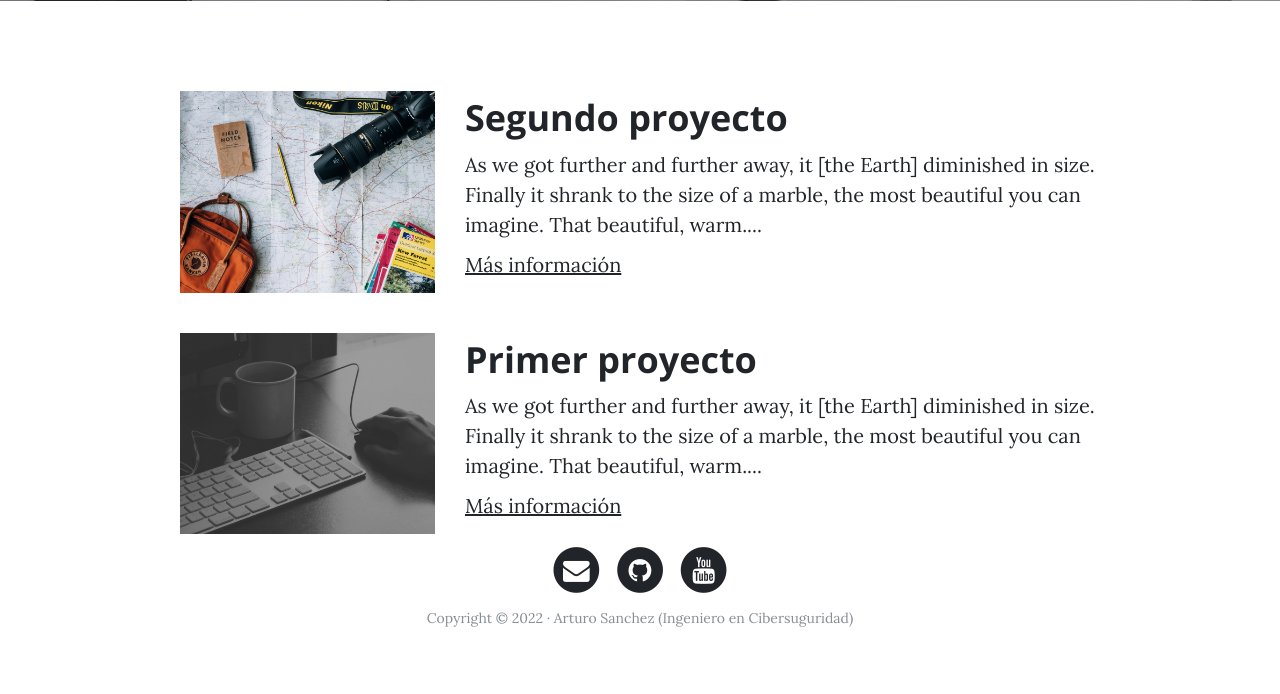
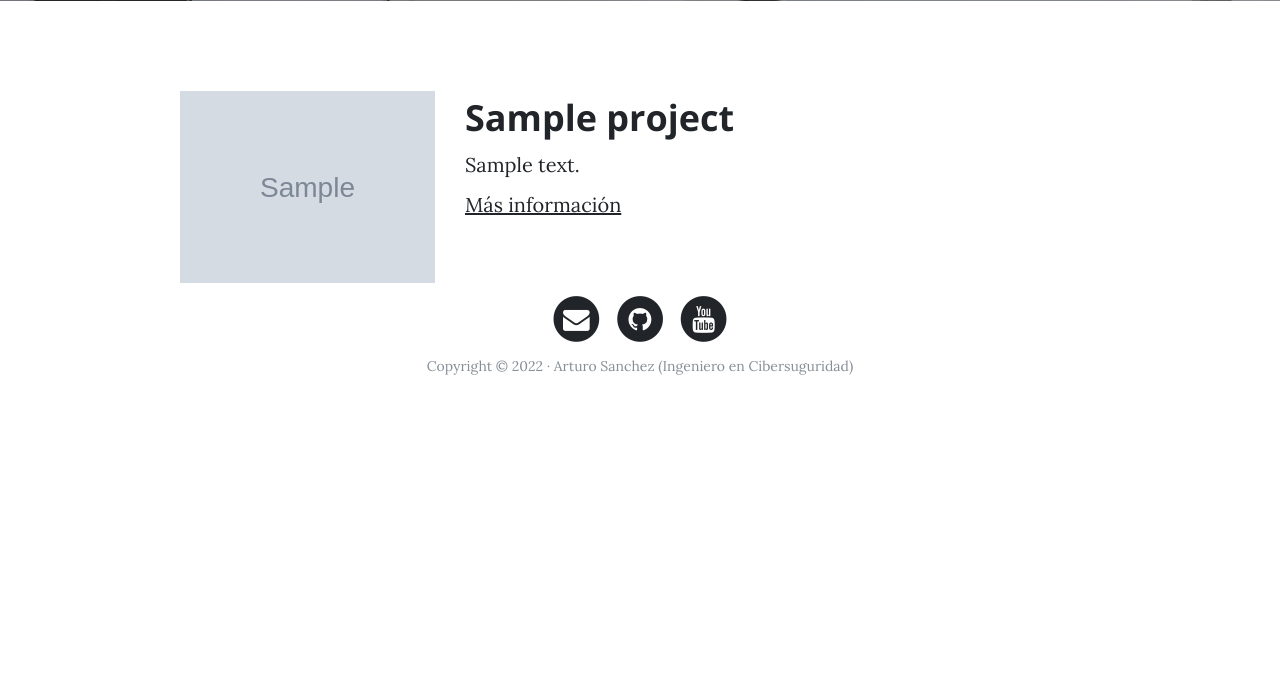
Before and after one commit to ArtKira/webpersonal, a Flask app: template web_personal/templates/public/portfolio.html in a window 1280 px wide. Shown: the part 531-1225 px from the top of the page. After the commit the page ends 906 px from the top, so only its background shows below. Run offline with Flask 2, Linux system fonts and the light colour scheme; the template is opened without the code that fills it: most values are stand-ins (such as "Sample title", 1, 10 or a date in 2020); grey boxes marked "Sample" are stand-in pictures; some libraries are stand-ins or nearby versions.

Commit message:
Se agrega la logica de potfolio con for

```diff
--- a/web_personal/app.py
+++ b/web_personal/app.py
@@ -16,7 +16,22 @@
 
 @app.route('/portfolio')
 def portfolio():
-    return render_template('public/portfolio.html')
+    projects=[#creamos el direccionario para el portafolio son sus caracteristicas
+        {
+            'name':'Primer proyecto',
+            'description':'As we got further and further away, it [the Earth] diminished in size. Finally it shrank to the size of a marble, the most beautiful you can imagine. That beautiful, warm....',
+            'image':'img/home-bg.jpg',
+            'url':'http://google.com'
+        },
+        {
+            'name':'Segundo proyecto',
+            'description':'As we got further and further away, it [the Earth] diminished in size. Finally it shrank to the size of a marble, the most beautiful you can imagine. That beautiful, warm....',
+            'image':'img/about-bg.jpg',
+            'url':'http://google.com'
+        }
+    ]
+    return render_template('public/portfolio.html', projects=projects)
+
 
 ######### Auth ###########
 @app.route('/auth/login')
--- a/web_personal/templates/public/portfolio.html
+++ b/web_personal/templates/public/portfolio.html
@@ -10,26 +10,17 @@
 	<!-- Contenido Principal -->
 	<div class="container">
 	  <!-- Proyecto -->
+	  {%for project in projects %}
 	  <div class="row project">
 		  <div class="col-lg-3 col-md-4 offset-lg-1">
-			  <img class="img-fluid" src="{{url_for('static', filename='img/about-bg.jpg')}}" alt="">
+			  <img class="img-fluid" src="{{url_for('static', filename= project.image )}}" alt="">
 		  </div>
 		<div class="col-lg-7 col-md-8">
-			  <h2 class="section-heading title">Segundo proyecto</h2>
-		  <p>As we got further and further away, it [the Earth] diminished in size. Finally it shrank to the size of a marble, the most beautiful you can imagine. That beautiful, warm....</p>
-		  <p><a href="http://google.com">Más información</a></p>
+			  <h2 class="section-heading title">{{project.name}}</h2>
+		  <p>{{project.description}}</p>
+		  <p><a href="{{project.url}}">Más información</a></p>
 		  </div>
 	  </div>
-	  <!-- Proyecto -->
-	  <div class="row project">
-		  <div class="col-lg-3 col-md-4 offset-lg-1">
-			  <img class="img-fluid" src="{{url_for('static', filename='img/home-bg.jpg')}}" alt="">
-		  </div>
-		<div class="col-lg-7 col-md-8">
-			  <h2 class="section-heading title">Primer proyecto</h2>
-		  <p>As we got further and further away, it [the Earth] diminished in size. Finally it shrank to the size of a marble, the most beautiful you can imagine. That beautiful, warm....</p>
-		  <p><a href="http://google.com">Más información</a></p>
-		  </div>
-	  </div>
-	  </div>
+	  {%endfor%}
+	</div>
 {% endblock %}
```
